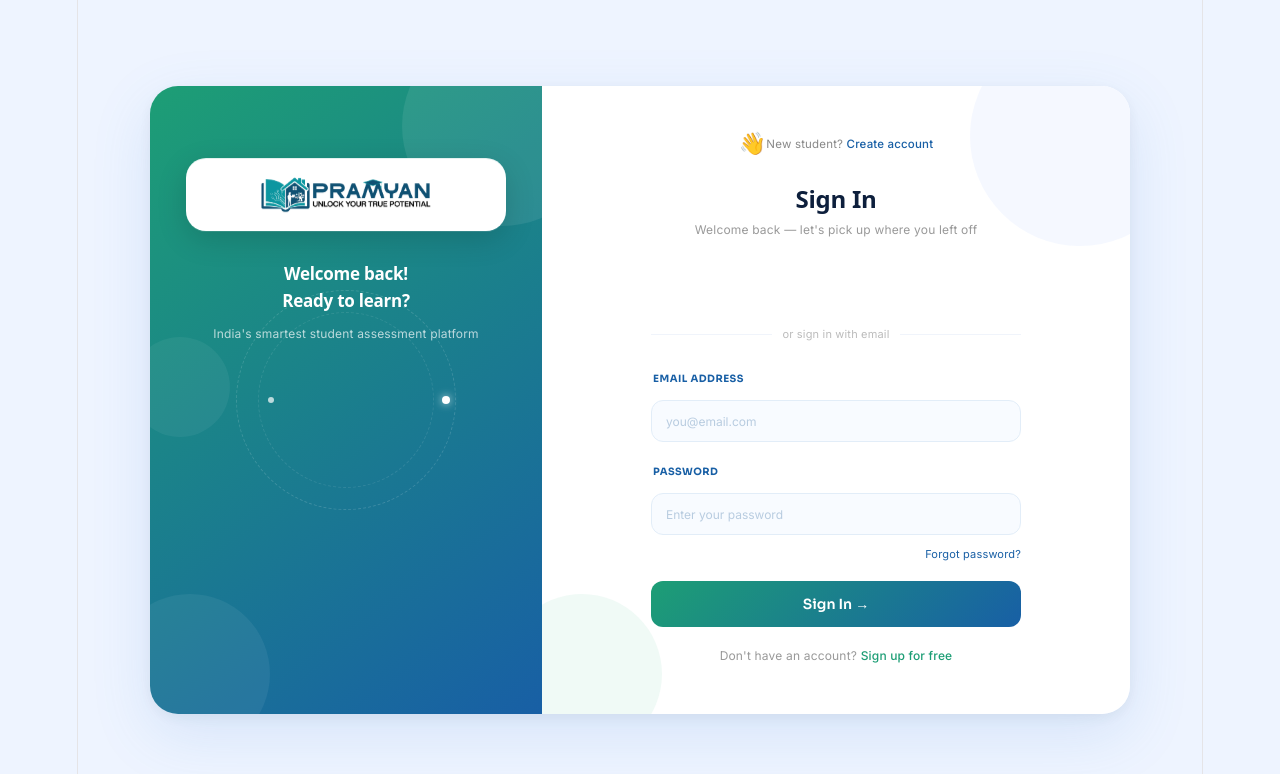
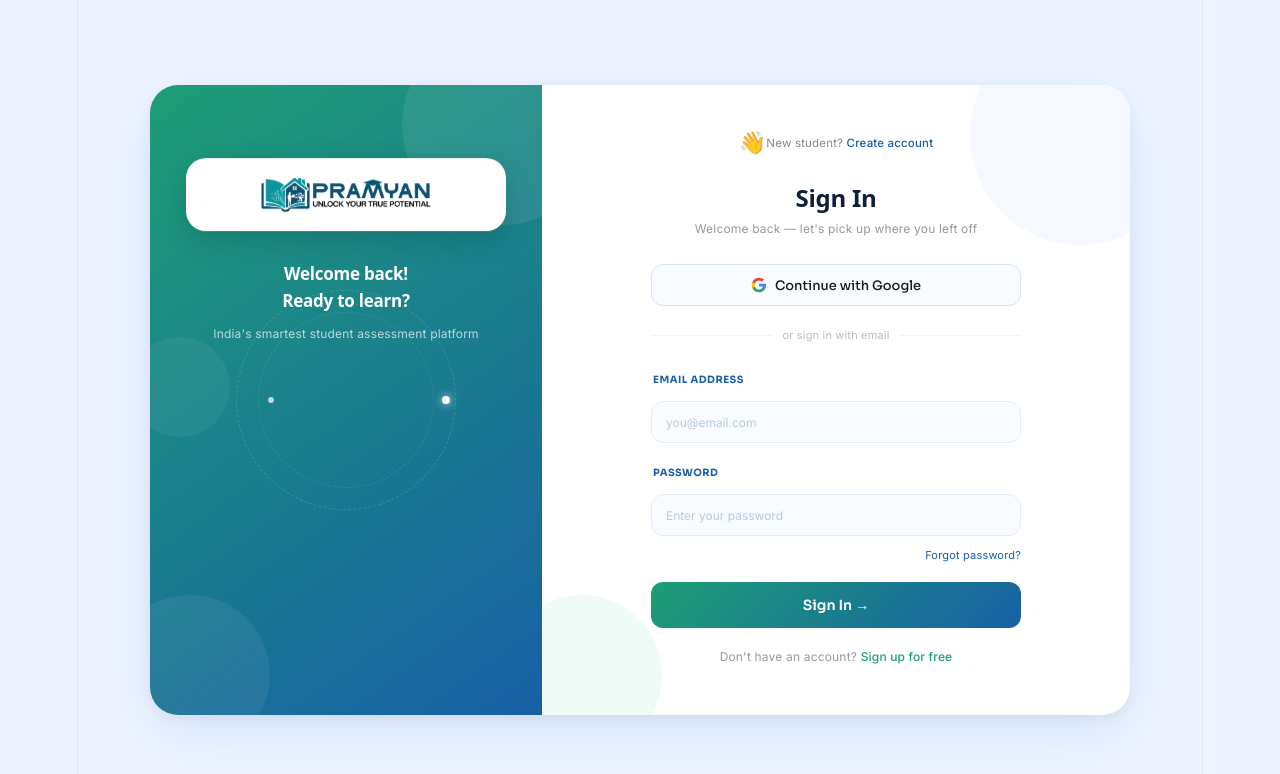
Before and after one commit to pragalbh-1810/pramyan-assessment-portal, a React app in the folder frontend/: page / in a window 1280 px wide. Shown: the top 774 px of the page. Built offline with nearby package versions, Linux system fonts and the light colour scheme; the HTML template or start-up script is replaced by a standard one.

Commit message:
new changes on google auth

```diff
--- a/frontend/src/pages/Login.jsx
+++ b/frontend/src/pages/Login.jsx
@@ -1,7 +1,7 @@
 import { useState } from "react";
-import { GoogleLogin } from "@react-oauth/google";
-import axios from "axios";
 import logo from "../assets/logo.jpeg";
+import { useNavigate } from "react-router-dom";
+import { setToken, setRole } from "../utils/auth";
 
 const styles = `
   @import url('https://fonts.googleapis.com/css2?family=Sora:wght@400;500;600;700&family=Inter:wght@400;500&display=swap');
@@ -51,7 +51,6 @@
     animation: fadeInUp 0.6s ease both;
   }
 
-  /* ── LEFT ── */
   .login-left {
     width: 40%;
     background: linear-gradient(145deg, #1D9E75 0%, #185FA5 100%);
@@ -177,13 +176,12 @@
   .bottom-tag p { font-size: 11px; color: rgba(255,255,255,0.85); font-family: 'Inter', sans-serif; }
   .bottom-tag strong { color: white; }
 
-  /* ── RIGHT ── */
   .login-right {
-  flex: 1; background: white;
-  display: flex; align-items: center; justify-content: center;
-  padding: 2.5rem 3rem;
-  position: relative; overflow: hidden;
-}
+    flex: 1; background: white;
+    display: flex; align-items: center; justify-content: center;
+    padding: 2.5rem 3rem;
+    position: relative; overflow: hidden;
+  }
   .login-right::before {
     content: ''; position: absolute; top: -60px; right: -60px;
     width: 220px; height: 220px; border-radius: 50%;
@@ -202,15 +200,12 @@
   }
 
   .top-bar {
-    display: flex; justify-content: center ; align-items: center;
+    display: flex; justify-content: center; align-items: center;
     margin-bottom: 28px;
   }
   .sign-up-link { font-size: 11.5px; color: #888; font-family: 'Inter', sans-serif; }
   .sign-up-link a { color: #185FA5; font-weight: 500; text-decoration: none; }
   .sign-up-link a:hover { text-decoration: underline; }
-
-
-
 
   .form-title { margin-bottom: 22px; }
   .form-title h2 { font-size: 24px; font-weight: 700; color: #0d1f3c; margin-bottom: 4px; }
@@ -242,7 +237,7 @@
     display: block; font-size: 10px; font-weight: 700;
     color: #185FA5; margin-bottom: 5px;
     letter-spacing: 0.5px; text-transform: uppercase;
-    text-align: left; padding:3px 2px ;
+    text-align: left; padding: 3px 2px;
   }
   .field input {
     width: 100%; height: 42px;
@@ -309,6 +304,7 @@
 `;
 
 export default function Login() {
+  const navigate = useNavigate();
   const [form, setForm] = useState({ email: "", password: "" });
   const [errors, setErrors] = useState({});
   const [loading, setLoading] = useState(false);
@@ -325,56 +321,40 @@
     return newErrors;
   };
 
-  const handleSubmit = async () => {
-
+const handleSubmit = async () => {
+  const newErrors = validate();
+  if (Object.keys(newErrors).length > 0) {
+    setErrors(newErrors);
+    return;
+  }
   setLoading(true);
-
   try {
-
     const response = await fetch(
       "http://localhost/pramyan-assessment-portal/backend/routes/login.php",
       {
         method: "POST",
         headers: {
-          "Content-Type": "application/json"
+          "Content-Type": "application/json",
         },
         body: JSON.stringify({
           email: form.email,
-          password: form.password
-        })
-      }
+          password: form.password,
+        }),
+      },
     );
-
     const result = await response.json();
-
-    console.log(result);
-
-    if(result.success){
-
-      alert("Login successful");
-
-      localStorage.setItem("token", result.token);
-
+    if (result.success) {
+      setToken(result.token);
+      setRole(result.user.role);
+      navigate("/instructions/1");
+    } else {
+      setErrors({ api: result.message });
     }
-    else{
-
-      alert(result.message);
-
-    }
-
+  } catch (err) {
+    setErrors({ api: "Something went wrong. Please try again." });
+  } finally {
+    setLoading(false);
   }
-  catch(error){
-
-    console.log(error);
-    alert("Server error");
-
-  }
-  finally{
-
-    setLoading(false);
-
-  }
-
 };
 
   const handleKeyDown = (e) => {
@@ -418,7 +398,7 @@
                 { icon: "⚡", text: "Instant diagnostic reports" },
                 { icon: "◈", text: "Chapter-wise SWOT analysis" },
                 { icon: "◎", text: "Personalised 4-week study plan" },
-                { icon: "✦", text: "WhatsApp updates to parents" },
+                { icon: "✦", text: "Updates to parents" },
               ].map((f, i) => (
                 <div className="feat-item" key={i}>
                   <div className="feat-icon">{f.icon}</div>
@@ -440,9 +420,7 @@
                   </div>
                 ))}
               </div>
-              <p>
-                 students joined
-              </p>
+              <p>students joined</p>
             </div>
           </div>
 
@@ -461,50 +439,32 @@
                 <p>Welcome back — let's pick up where you left off</p>
               </div>
 
-
-              <div style={{ display: "flex", justifyContent: "center", marginBottom: "16px" }}>
-
-  <GoogleLogin
-
-    onSuccess={async (credentialResponse) => {
-
-      try {
-
-        const res = await axios.post(
-          "http://localhost/pramyan-assessment-portal/backend/routes/google-auth.php",
-          {
-            google_token: credentialResponse.credential
-          }
-        );
-
-        if (res.data.success) {
-
-          localStorage.setItem("token", res.data.token);
-
-          localStorage.setItem("user", JSON.stringify(res.data.user));
-
-          window.location.href = "/dashboard";
-
-        }
-
-      } catch (err) {
-
-        console.log(err);
-
-        alert("Google login failed");
-
-      }
-
-    }}
-
-    onError={() => alert("Google Sign In Failed")}
-
-    theme="outline"
-    size="large"
-
-  />
-
-</div>
+              <button
+                className="google-btn"
+                onClick={() => {
+                  window.location.href =
+                    "http://localhost/pramyan-assessment-portal/backend/routes/google-auth.php";
+                }}>
+                <svg width="16" height="16" viewBox="0 0 24 24">
+                  <path
+                    fill="#4285F4"
+                    d="M22.56 12.25c0-.78-.07-1.53-.2-2.25H12v4.26h5.92c-.26 1.37-1.04 2.53-2.21 3.31v2.77h3.57c2.08-1.92 3.28-4.74 3.28-8.09z"
+                  />
+                  <path
+                    fill="#34A853"
+                    d="M12 23c2.97 0 5.46-.98 7.28-2.66l-3.57-2.77c-.98.66-2.23 1.06-3.71 1.06-2.86 0-5.29-1.93-6.16-4.53H2.18v2.84C3.99 20.53 7.7 23 12 23z"
+                  />
+                  <path
+                    fill="#FBBC05"
+                    d="M5.84 14.09c-.22-.66-.35-1.36-.35-2.09s.13-1.43.35-2.09V7.07H2.18C1.43 8.55 1 10.22 1 12s.43 3.45 1.18 4.93l2.85-2.22.81-.62z"
+                  />
+                  <path
+                    fill="#EA4335"
+                    d="M12 5.38c1.62 0 3.06.56 4.21 1.64l3.15-3.15C17.45 2.09 14.97 1 12 1 7.7 1 3.99 3.47 2.18 7.07l3.66 2.84c.87-2.6 3.3-4.53 6.16-4.53z"
+                  />
+                </svg>
+                Continue with Google
+              </button>
 
               <div className="divider">
                 <span>or sign in with email</span>
```
Also changed, not shown: frontend/src/App.jsx (+0 -12 lines), 1 other file (tests, documents, lock files or other folders).
